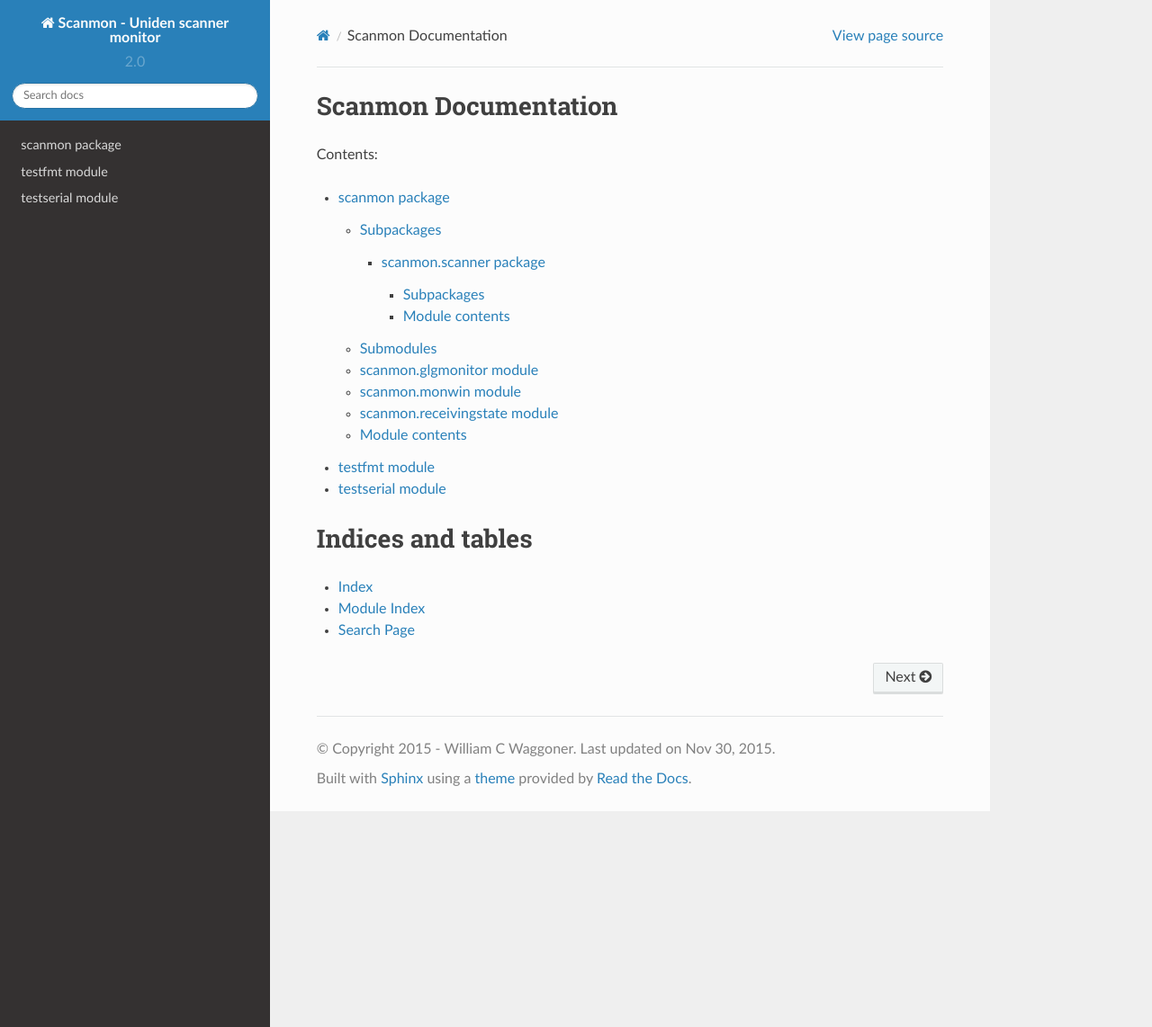
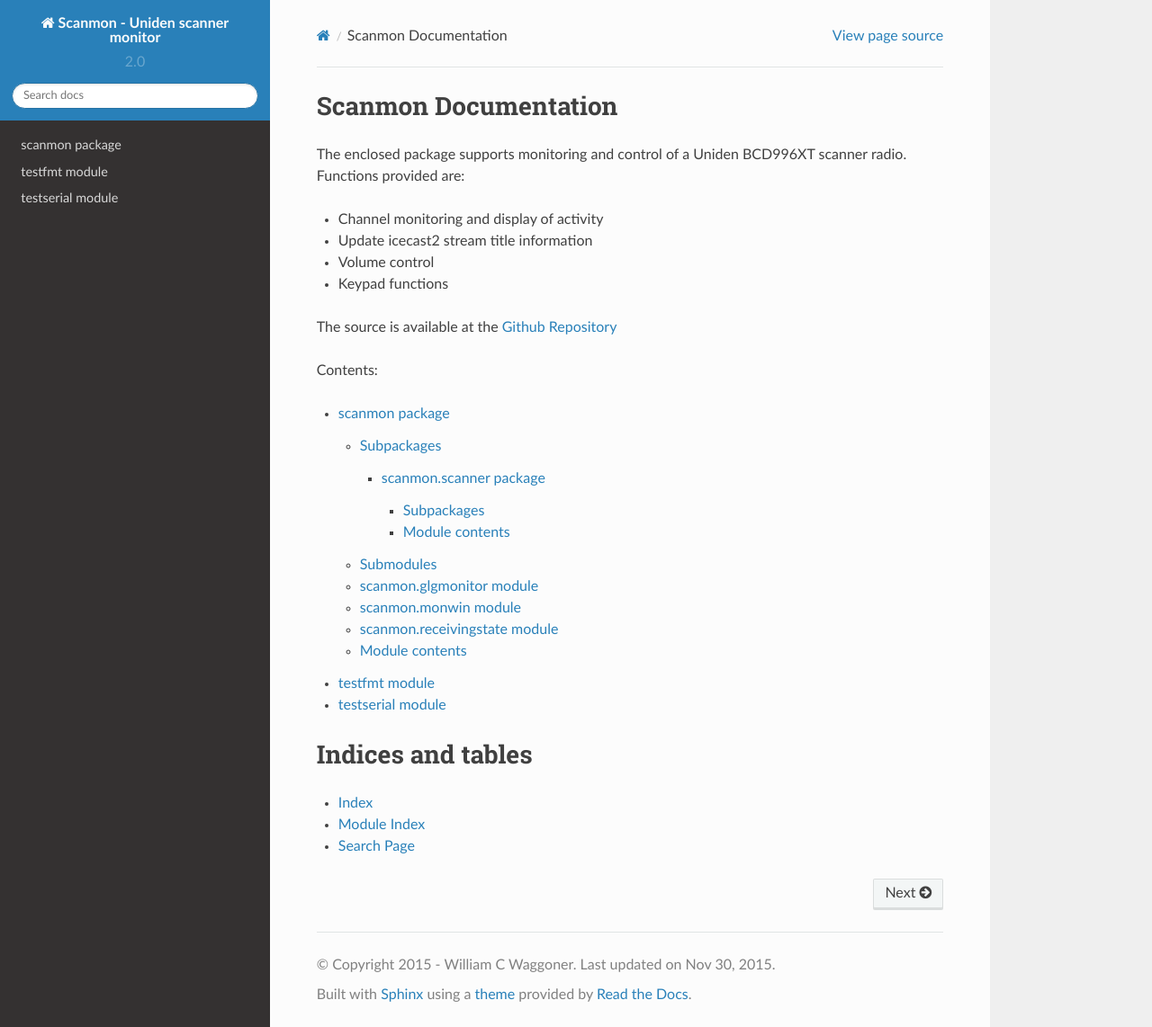
Before and after one commit to ctgreybeard/ScannerPi, a Sphinx documentation site: the page built from docs/index.rst, in a window 1280 px wide and 1142 px high. Shown: the whole window at 90% size. Built offline with Sphinx 7.4.7 and the Read the Docs theme 2.0.0, drawn with Linux system fonts in a browser that asks for light colours.

Commit message:
Added some extra to the main page

```diff
--- a/docs/index.rst
+++ b/docs/index.rst
@@ -5,6 +5,18 @@
 
 Scanmon Documentation
 ===============================
+
+The enclosed package supports monitoring and control of a Uniden BCD996XT
+scanner radio. Functions provided are:
+
+* Channel monitoring and display of activity
+* Update icecast2 stream title information
+* Volume control
+* Keypad functions
+
+The source is available at the `Github Repository`_
+
+.. _Github Repository: https://github.com/ctgreybeard/scanmon.git
 
 Contents:
 
```
